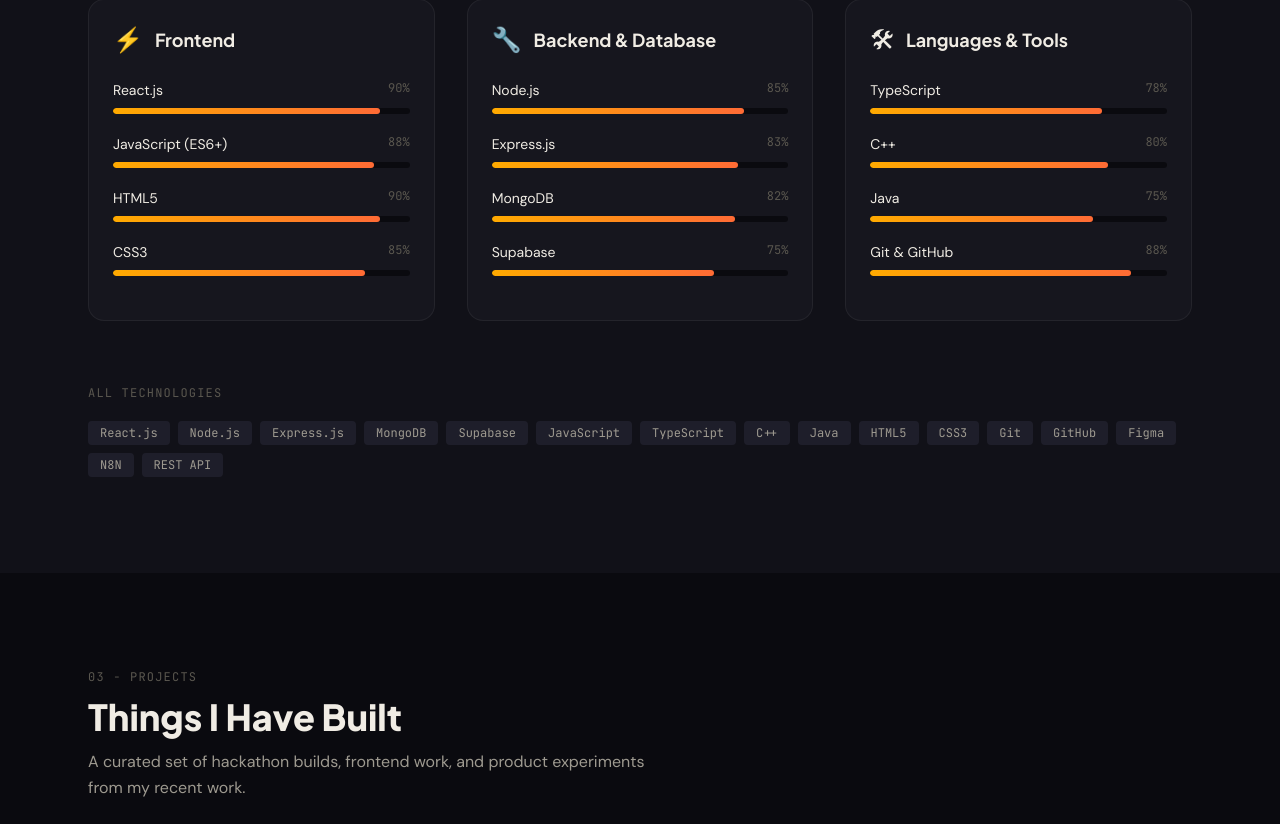
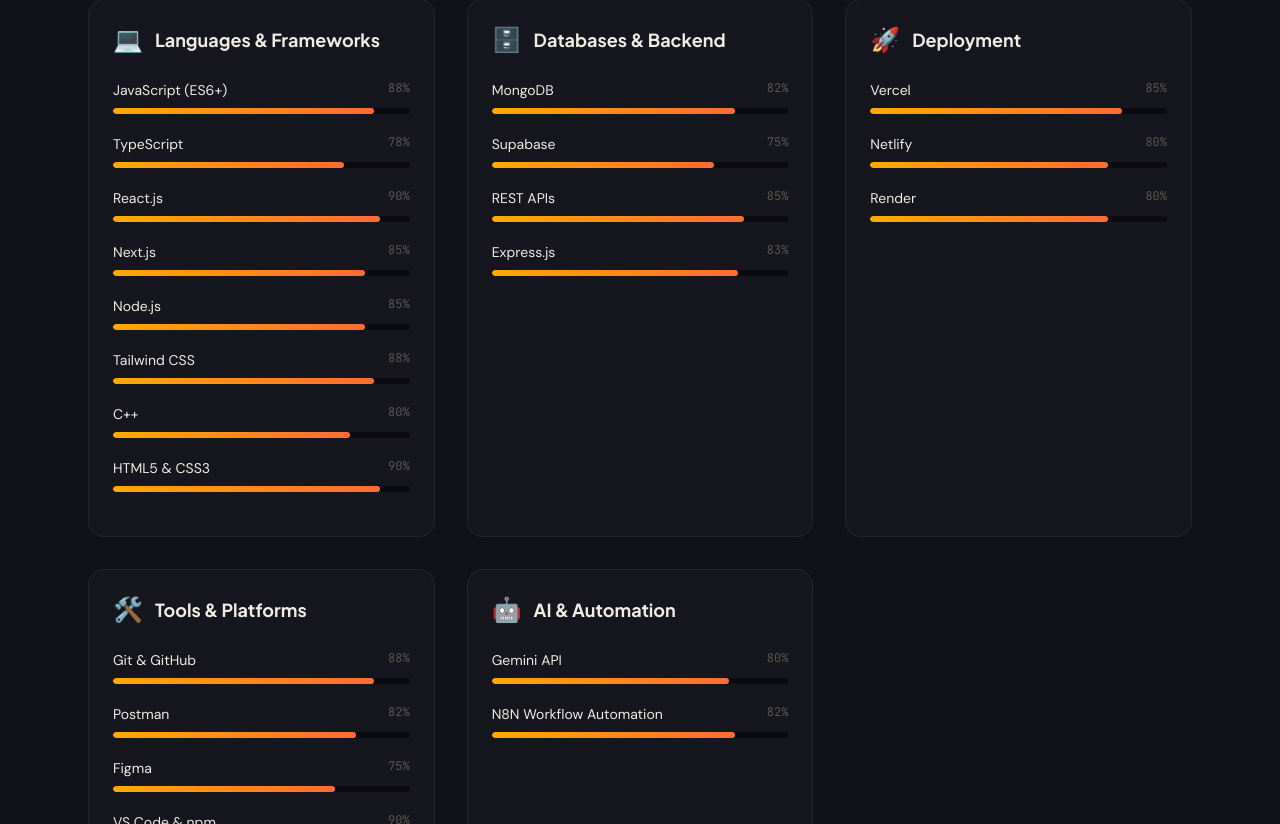
Before and after one commit to KHUSHPATEL143/KhushPatelPortfolio, a React (Create React App) app in the folder khush-portfolio/: page / in a window 1280 px wide. Shown: the part 1076-1900 px from the top of the page. Built offline with nearby package versions, Linux system fonts and the light colour scheme; the HTML template or start-up script is replaced by a standard one.

Commit message:
Sync portfolio skills component with resume skills

```diff
--- a/khush-portfolio/src/components/Skills.jsx
+++ b/khush-portfolio/src/components/Skills.jsx
@@ -1,12 +1,86 @@
 import React, { useEffect, useRef, useState } from 'react';
 
 const skillGroups = [
-  { category: 'Frontend', icon: '⚡', skills: [{ name: 'React.js', level: 90 }, { name: 'JavaScript (ES6+)', level: 88 }, { name: 'HTML5', level: 90 }, { name: 'CSS3', level: 85 }] },
-  { category: 'Backend & Database', icon: '🔧', skills: [{ name: 'Node.js', level: 85 }, { name: 'Express.js', level: 83 }, { name: 'MongoDB', level: 82 }, { name: 'Supabase', level: 75 }] },
-  { category: 'Languages & Tools', icon: '🛠', skills: [{ name: 'TypeScript', level: 78 }, { name: 'C++', level: 80 }, { name: 'Java', level: 75 }, { name: 'Git & GitHub', level: 88 }] },
+  {
+    category: 'Languages & Frameworks',
+    icon: '💻',
+    skills: [
+      { name: 'JavaScript (ES6+)', level: 88 },
+      { name: 'TypeScript', level: 78 },
+      { name: 'React.js', level: 90 },
+      { name: 'Next.js', level: 85 },
+      { name: 'Node.js', level: 85 },
+      { name: 'Tailwind CSS', level: 88 },
+      { name: 'C++', level: 80 },
+      { name: 'HTML5 & CSS3', level: 90 }
+    ]
+  },
+  {
+    category: 'Databases & Backend',
+    icon: '🗄️',
+    skills: [
+      { name: 'MongoDB', level: 82 },
+      { name: 'Supabase', level: 75 },
+      { name: 'REST APIs', level: 85 },
+      { name: 'Express.js', level: 83 }
+    ]
+  },
+  {
+    category: 'Deployment',
+    icon: '🚀',
+    skills: [
+      { name: 'Vercel', level: 85 },
+      { name: 'Netlify', level: 80 },
+      { name: 'Render', level: 80 }
+    ]
+  },
+  {
+    category: 'Tools & Platforms',
+    icon: '🛠️',
+    skills: [
+      { name: 'Git & GitHub', level: 88 },
+      { name: 'Postman', level: 82 },
+      { name: 'Figma', level: 75 },
+      { name: 'VS Code & npm', level: 90 }
+    ]
+  },
+  {
+    category: 'AI & Automation',
+    icon: '🤖',
+    skills: [
+      { name: 'Gemini API', level: 80 },
+      { name: 'N8N Workflow Automation', level: 82 }
+    ]
+  }
 ];
 
-const techBadges = ['React.js','Node.js','Express.js','MongoDB','Supabase','JavaScript','TypeScript','C++','Java','HTML5','CSS3','Git','GitHub','Figma','N8N','REST API'];
+const techBadges = [
+  'JavaScript (ES6+)',
+  'TypeScript',
+  'C++',
+  'React.js',
+  'Next.js',
+  'Node.js',
+  'Tailwind CSS',
+  'HTML5',
+  'CSS3',
+  'MongoDB',
+  'Supabase',
+  'REST APIs',
+  'Express.js',
+  'Vercel',
+  'Netlify',
+  'Render',
+  'Postman',
+  'Figma',
+  'N8N',
+  'VS Code',
+  'npm',
+  'Git',
+  'GitHub',
+  'Gemini API',
+  'N8N Workflow Automation'
+];
 
 function SkillBar({ name, level, animate }) {
   return (
```
